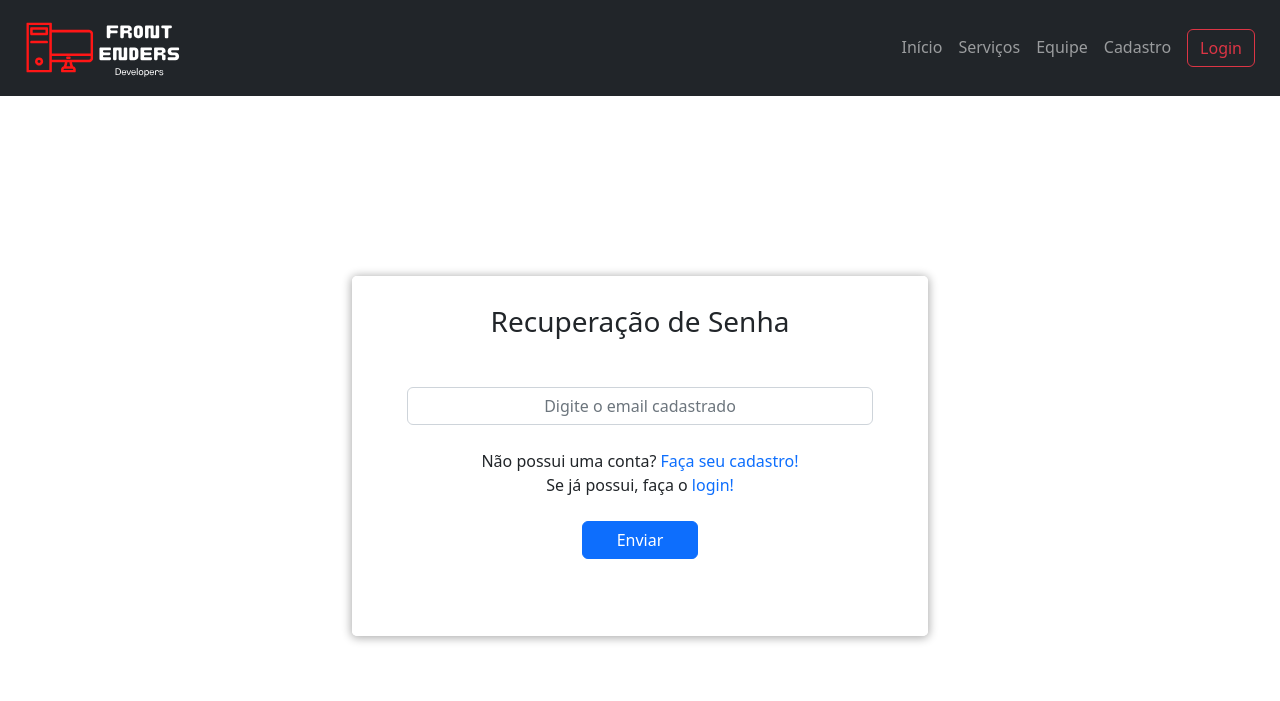
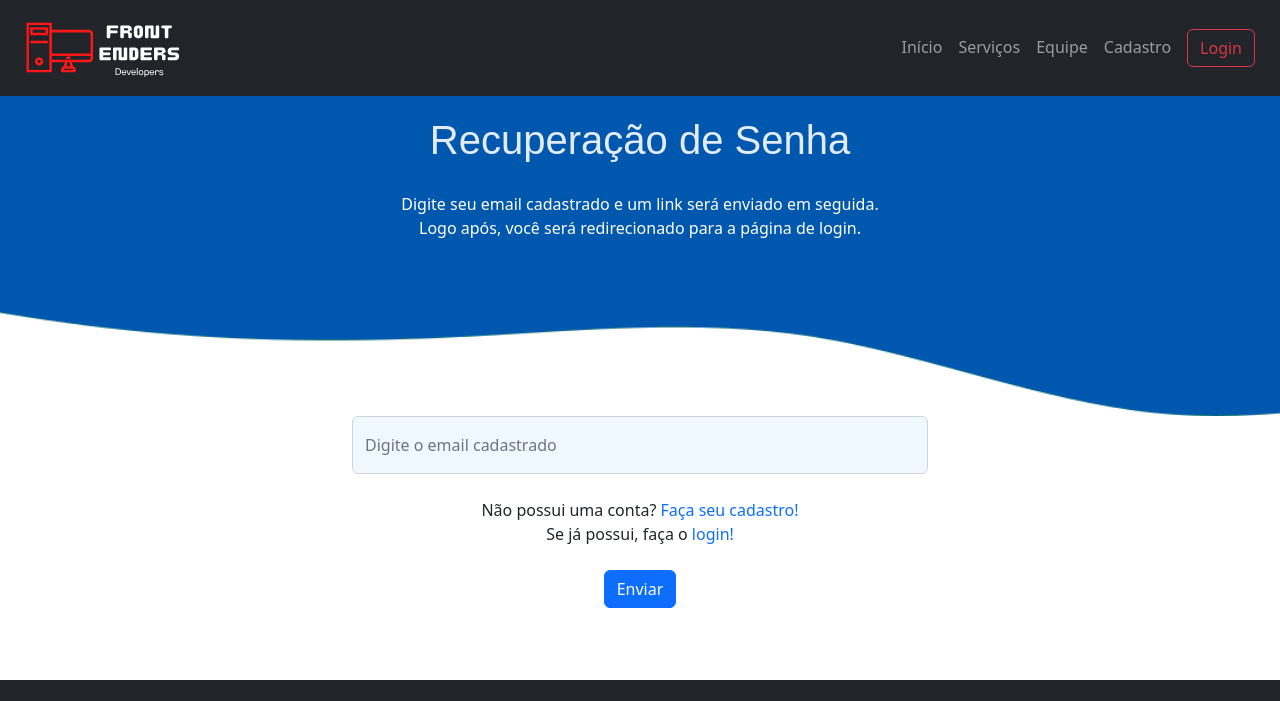
Before and after one commit to DiegoBernardes95/Projeto-FrontEnders, a plain HTML site: page view/html/recover.html in a window 1280 px wide. Shown: the top 701 px of the page. Drawn offline with nearby package versions, Linux system fonts and the light colour scheme.

Commit message:
página de recuperação de senha e código de validação do formulário atualizados

```diff
--- a/controller/recover.js
+++ b/controller/recover.js
@@ -16,7 +16,7 @@ $(document).ready(function(){
                     text: 'Email de recuperação de senha enviado!',
                     icon: 'success',
                 });
-                setTimeout(function(){ window.location = 'recover.html' }, 1400);
+                setTimeout(function(){ window.location = 'login.html' }, 1400);
             } else{
                 Swal.fire({
                     icon: 'error',
--- a/view/css/index.css
+++ b/view/css/index.css
@@ -0,0 +1,3 @@
+body{
+    overflow-x: hidden;
+}
--- a/view/css/login.css
+++ b/view/css/login.css
@@ -1,13 +1,11 @@
 form{
     width: 100%;
-    height: 90vh;
     display: flex;
     justify-content: center;
 }
 .formBox{
     width: 35%;
-    height: 80vh;
-    margin-top: 40px;
+    margin: 7vh 0 7vh 0;
     border: 5px solid #fff;
     box-shadow: 0px 1px 10px 1px rgba(0, 0, 0, 0.329);
     border-radius: 5px;
--- a/view/css/recover.css
+++ b/view/css/recover.css
@@ -1,20 +1,34 @@
+.titleRecover{
+    background: url(../imagens/bg-recover.png);
+    background-size: cover;
+    background-repeat: no-repeat;
+    background-position: top;
+    height: 40vh;
+}
+.titleRecover p, h1{
+    color: #fff;
+}
+.titleRecover p{
+    transform: translateY(40px);
+}
+.titleRecover h1{
+    transform: translateY(20px);
+    font-family: "Montserrat", sans-serif;
+    color: rgba(255, 255, 255, 0.89);
+}
 form{
     width: 100%;
-    height: 90vh;
     display: flex;
     justify-content: center;
-    align-items: center;
 }
 .formRecover{
     width: 35%;
-    height: 45vh;
-    border: 5px solid #fff;
-    box-shadow: 0px 1px 10px 1px rgba(0, 0, 0, 0.329);
-    border-radius: 5px;
+    margin: 0 0 7vh 0;
+}
+#emailRecover{
+    background-color: aliceblue;
 }
 .field{
-    margin-left: 50px;
-    margin-right: 50px;
     text-align: center;
 }
 .field a{
--- a/view/css/style.css
+++ b/view/css/style.css
@@ -20,8 +20,6 @@
     padding: 0;
     box-sizing: border-box;
 }
-
-
 
 .item1{
     grid-area: i1;
@@ -111,10 +109,11 @@
     border: none;
     border-radius: 20px;
 }
+
 /* Footer */
 footer{
     grid-area: footer;
-    height: 700px;
+    /* height: 700px; */
     background: #212529;
 }
 .logoFooter img{
--- a/view/html/recover.html
+++ b/view/html/recover.html
@@ -44,21 +44,26 @@
         </div>
     </nav>
 
+    <main>
+        <div class="titleRecover">
+            <h1 class="text-center">Recuperação de Senha</h1>
+            <p class="text-center lead fs-6">Digite seu email cadastrado e um link será enviado em seguida.<br>Logo após, você será redirecionado para a página de login.</p>
+        </div>
         <form>
             <div class="formRecover">
-            <h1 class="text-center fs-3 mt-4">Recuperação de Senha</h1>
                 <div class="field">
-                <input type="email" class="form-control mt-5 mb-1 text-center" id="emailRecover" name="email" placeholder="Digite o email cadastrado">
+                    <input type="email" class="form-control mb-1 py-3" id="emailRecover" name="email" placeholder="Digite o email cadastrado">
                 </div>
                 <div class="field d-flex flex-column mt-4">
                     <p class="lead fs-6 m-0">Não possui uma conta? <a href="registration.html">Faça seu cadastro!</a></p>
                     <p class="lead fs-6">Se já possui, faça o <a href="login.html">login!</a></p>
                 </div>
                 <div class="field">
-                <button type="submit" class="btn btn-primary mt-2 w-25" id="btnRecover">Enviar</button>
+                    <button type="submit" class="btn btn-primary mt-2  mb-3" id="btnRecover">Enviar</button>
                 </div>
             </div>
         </form>
+    </main>
 
     <footer class="d-flex justify-content-around align-items-center py-4">
         <div class="logoFooter">
```
Also changed, not shown: controller/cadastro_validacao.js (+7 -1 lines), index.html (+2 -2 lines), view/html/registration.html (+9 -5 lines), view/html/team.html (+1 -1 lines), view/imagens/bg-recover.png (added). Lines whose indentation alone changed are shown as unchanged.
